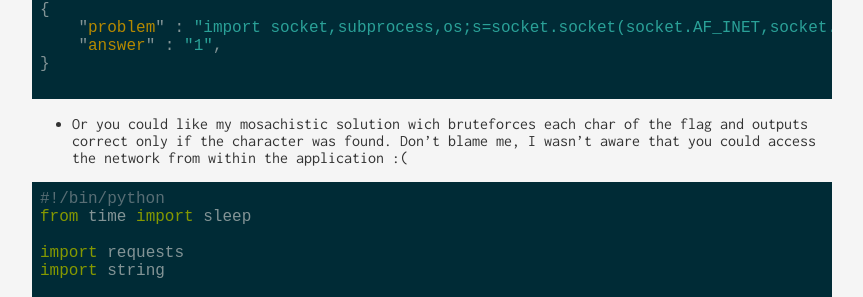
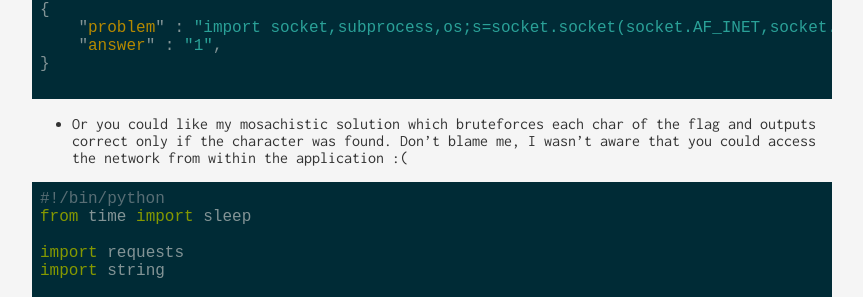
Before and after one commit to born2scan/born2scan.github.io, a Jekyll site: the page built from _posts/2020-03-20-TamuCTF-2020.md, in a window 1280 px wide and 900 px high, scrolled down 8258 px. Shown: the part 145-442 px from the top of the window, without its empty margins (208-1071 px from the left). Built offline with Jekyll 4.4.1, drawn with Linux system fonts in a browser that asks for light colours.

Commit message:
piccolo errore grammaticale

````diff
--- a/_posts/2020-03-20-TamuCTF-2020.md
+++ b/_posts/2020-03-20-TamuCTF-2020.md
@@ -258,7 +258,7 @@ From this point on there are several solutions.
 
 ```
 
-- Or you could like my mosachistic solution wich bruteforces each char of the flag and outputs correct only if the character was found. Don't blame me, I wasn't aware that you could access the network from within the application :(
+- Or you could like my mosachistic solution which bruteforces each char of the flag and outputs correct only if the character was found. Don't blame me, I wasn't aware that you could access the network from within the application :(
 
 ```python
 #!/bin/python
````
